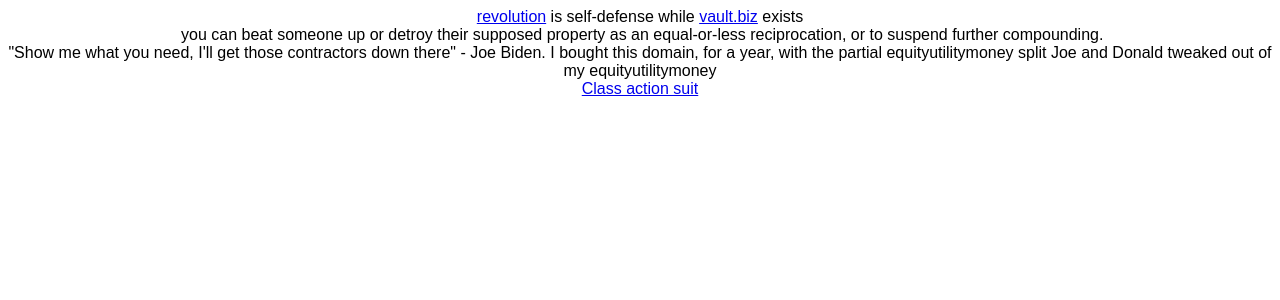
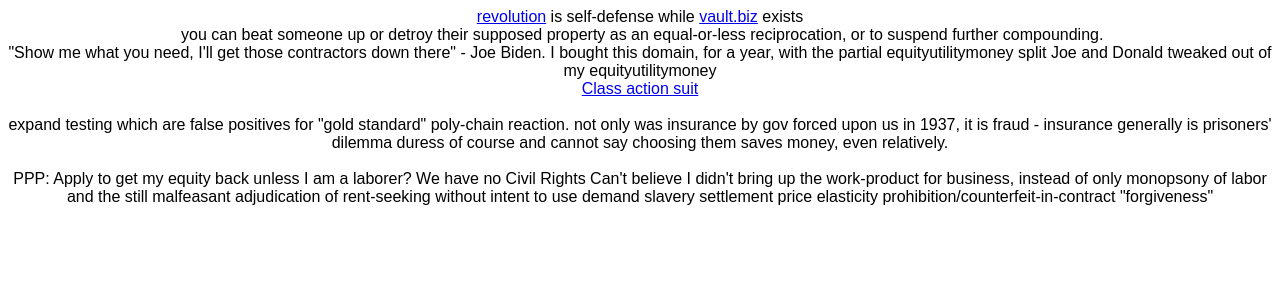
Before and after one commit to NickCarducci/BillBidenOrg, a React (Create React App) app: page / in a window 1280 px wide. Shown: the top 300 px of the page. Built offline with nearby package versions, Linux system fonts and the light colour scheme.

Commit message:
Update App.js

```diff
--- a/src/App.js
+++ b/src/App.js
@@ -22,6 +22,19 @@ export default function App() {
       <a href="https://www.researchgate.net/project/Class-action-suit">
         Class action suit
       </a>
+      <br />
+      <br />
+      expand testing which are false positives for "gold standard" poly-chain
+      reaction. not only was insurance by gov forced upon us in 1937, it is
+      fraud - insurance generally is prisoners' dilemma duress of course and
+      cannot say choosing them saves money, even relatively.
+      <br />
+      <br />
+      PPP: Apply to get my equity back unless I am a laborer? We have no Civil
+      Rights Can't believe I didn't bring up the work-product for business,
+      instead of only monopsony of labor and the still malfeasant adjudication
+      of rent-seeking without intent to use demand slavery settlement price
+      elasticity prohibition/counterfeit-in-contract "forgiveness"
     </div>
   );
 }
```
